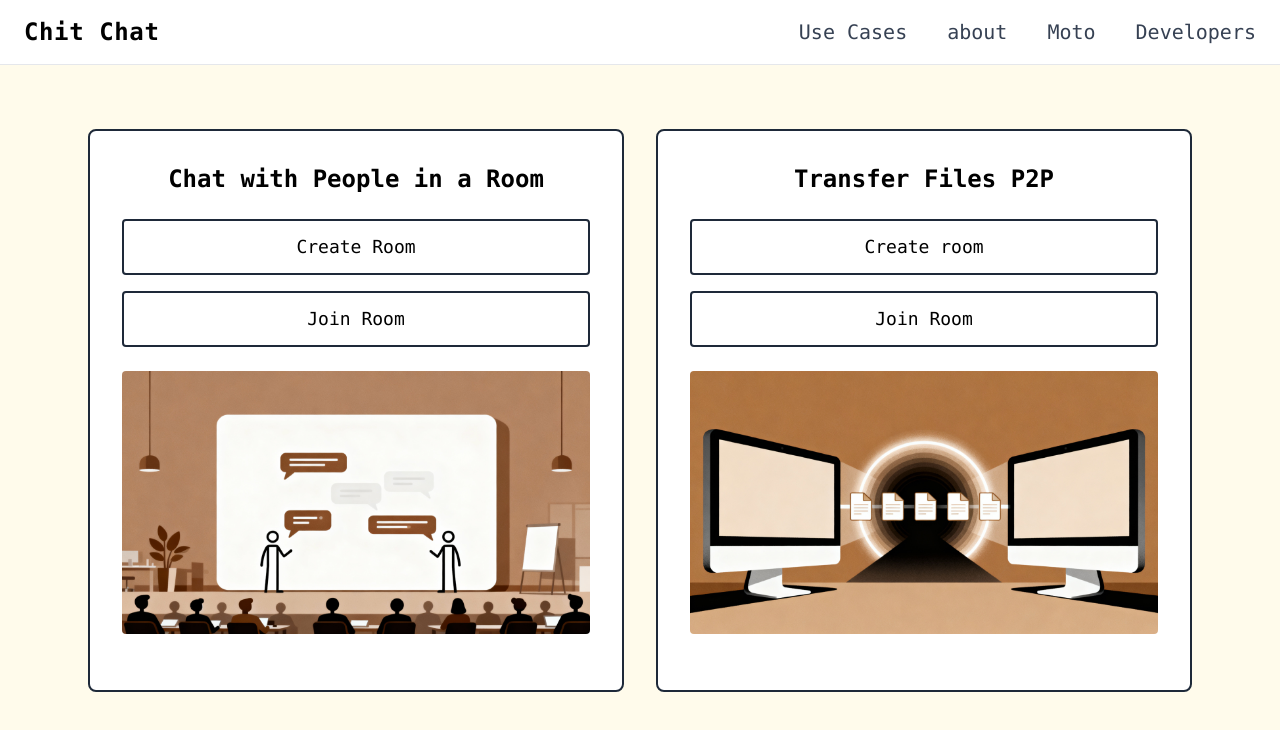
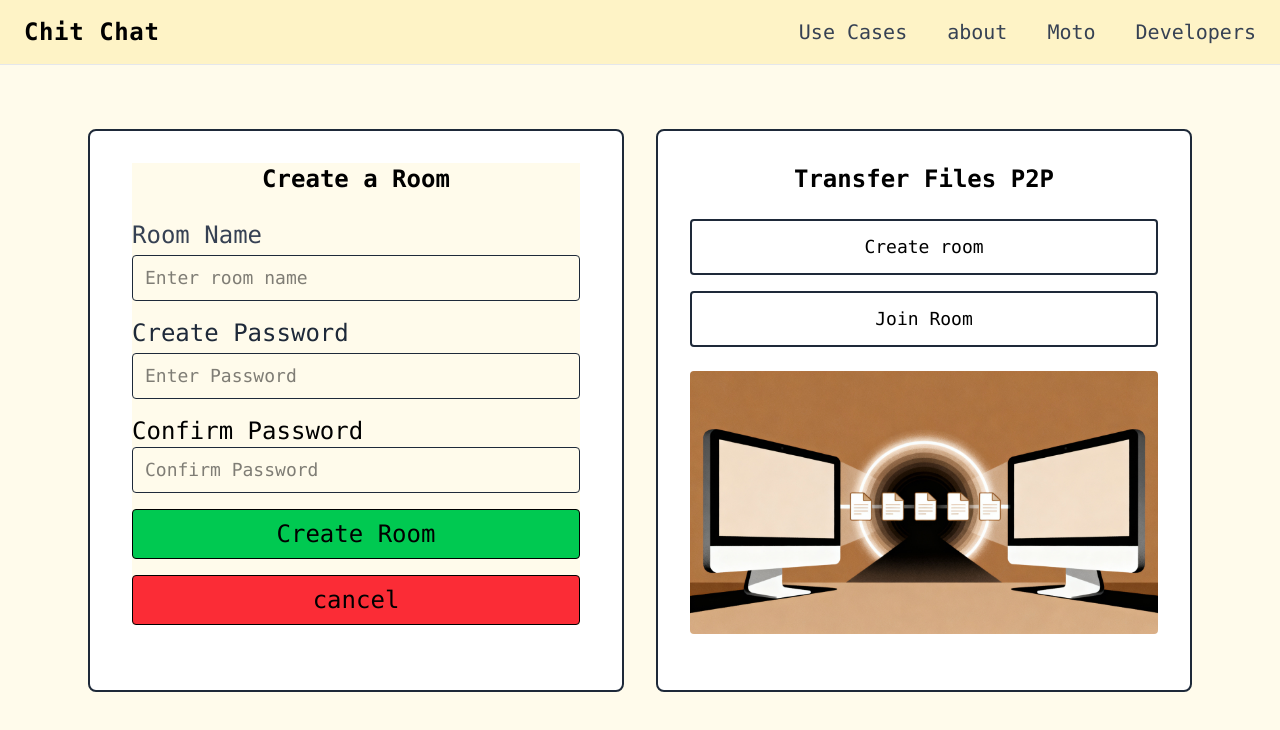
Before and after one commit to watterbottlee/Chat-app-Remastered, a React (Vite) app: page / in a window 1280 px wide. Both pictures are taken after a click on the button "Create Room". Shown: the top 730 px of the page. Built offline with nearby package versions, Linux system fonts and the light colour scheme.

Commit message:
sample forms added

```diff
--- /dev/null
+++ b/src/Forms/roomform.jsx
@@ -0,0 +1,130 @@
+import { use, useState } from "react";
+
+export function CreateRoomForm({onClose}){
+    const [roomid, setRoomId]=useState("");
+    const [roomPassword, setRoomPassword]= useState("");
+    const [confirmPassword, setConfirmPassword]= useState("");
+
+    return(
+        <form className="bg-amber-50 text-2xl border-gray-800 max-w-md font-mono mx-auto">
+            <h2 className="text-2xl font-bold mb-6 text-center">
+                Create a Room
+            </h2>
+             <div className="mb-4">
+        <label
+          className="block mb-1 text-gray-700"
+        >
+          Room Name
+        </label>
+        <input
+          type="text"
+          id="roomid"
+          value={roomid}
+          onChange={(e) => setRoomId(e.target.value)}
+          className="w-full border border-gray-800 rounded px-3 py-2 text-lg focus:outline-green-400"
+          placeholder="Enter room name"
+          required
+        />
+      </div>
+            <div className="mb-4">
+                <label className="block mb-1 text-gray-800">
+                    Create Password
+                </label>
+                <input
+                    className="w-full border border-gray-800 rounded px-3 py-2 text-lg focus:outline-green-400"
+                    type="password"
+                    id="roomPassword"
+                    value={roomPassword}
+                    onChange={(e)=>setRoomPassword(e.target.value)}
+                    placeholder="Enter Password"
+                    required
+                />
+            </div>
+            <div className="mb-4">
+                <label>
+                    Confirm Password
+                </label>
+                <input
+                    className="w-full border border-gray-800 rounded px-3 py-2 text-lg focus:outline-green-400"
+                    type="password"
+                    id="confirmPassword"
+                    value={confirmPassword}
+                    onChange={(e)=>setConfirmPassword(e.target.value)}
+                    placeholder="Confirm Password"
+                    required
+                />
+            </div>
+            <div>
+                <button className="w-full border mb-4 bg-green-500 rounded px-3 py-2 cursor-pointer hover:bg-green-600">
+                    Create Room
+                </button>
+                 <button
+                 type="button"
+                 className="w-full border bg-red-500 rounded px-3 py-2 cursor-pointer hover:bg-red-600"
+                 onClick={onClose}
+                 >
+                    cancel
+                </button>
+            </div>
+
+        </form>
+    )
+}
+export function JoinRoomForm({onClose}){
+    const [roomid, setRoomId]=useState("");
+    const [roomPassword, setRoomPassword]= useState("");
+
+    return(
+        <form className="bg-amber-50 text-2xl border-gray-800 max-w-md font-mono mx-auto">
+            <h2 className="text-2xl font-bold mb-6 text-center">
+                Join a Room
+            </h2>
+             <div className="mb-4">
+        <label
+          className="block mb-1 text-gray-700"
+        >
+          Room Name
+        </label>
+        <input
+          type="text"
+          id="roomid"
+          value={roomid}
+          onChange={(e) => setRoomId(e.target.value)}
+          className="w-full border border-gray-800 rounded px-3 py-2 text-lg focus:outline-blue-400"
+          placeholder="Enter room name"
+          required
+        />
+      </div>
+            <div className="mb-4">
+                <label className="block mb-1 text-gray-800">
+                    Create Password
+                </label>
+                <input
+                    className="w-full border border-gray-800 rounded px-3 py-2 text-lg focus:outline-blue-400"
+                    type="password"
+                    id="roomPassword"
+                    value={roomPassword}
+                    onChange={(e)=>setRoomPassword(e.target.value)}
+                    placeholder="Enter Password"
+                    required
+                />
+            </div>
+            <div>
+                <button
+                type="button"
+                className="w-full mb-4 border bg-blue-500 rounded px-3 py-2 cursor-pointer hover:bg-blue-600"
+                >
+                    Join Room
+                </button>
+                <button
+                type="button"
+                className="w-full border bg-red-500 rounded px-3 py-2 cursor-pointer hover:bg-red-600"
+                onClick={onClose}
+                >
+                    cancel
+                </button>
+            </div>
+
+        </form>
+    )
+}
--- a/src/Pages/homepage.jsx
+++ b/src/Pages/homepage.jsx
@@ -1,10 +1,12 @@
 import chatImage from '../assets/chat-room.png';
 import fileShareImage from '../assets/file-share.png';
+import { CreateRoomForm, JoinRoomForm } from '../Forms/roomform';
+import React, { useState } from 'react';
 
 
 function Navbar() {
     return (
-        <nav className="w-full bg-white border-b border-gray-200">
+        <nav className="w-full bg-amber-100 border-b border-gray-200">
             <div className="flex items-center justify-between h-16 px-6">
                 {/* Left-aligned brand */}
                 <div className="text-2xl font-bold font-mono tracking-wide">
@@ -30,6 +32,10 @@ function Navbar() {
     )
 }
 export function HomePage() {
+    const [dialog, setDialog] = useState(null); // 'create', 'join', or null
+
+    // Close dialog helper
+    const closeDialog = () => setDialog(null);
     return (
         <div className="min-h-screen bg-amber-50">
             <Navbar />
@@ -39,22 +45,29 @@ export function HomePage() {
                 <div className="grid grid-cols-2 gap-8">
 
                     {/* Left Column - Chat with People */}
-                    <div className="bg-white border-2 border-gray-800 rounded-lg p-8">
+                    <div id="left-area" className="bg-white border-2 border-gray-800 rounded-lg p-8">
+                        {dialog === null ? (
+                            <>
                                 <h2 className="text-2xl font-bold font-mono mb-6 text-center">
                                     Chat with People in a Room
                                 </h2>
 
                                 <div className="space-y-4">
-                            <button className="w-full bg-white border-2 border-gray-800 rounded py-3 px-6 font-mono text-lg hover:bg-green-400 transition cursor-pointer">
+                                    <button
+                                        className="w-full bg-white border-2 border-gray-800 rounded py-3 px-6 font-mono text-lg hover:bg-green-400 transition cursor-pointer"
+                                        onClick={() => setDialog('create')}
+                                    >
                                         Create Room
                                     </button>
 
-                            <button className="w-full bg-white border-2 border-gray-800 rounded py-3 px-6 font-mono text-lg hover:bg-blue-400 transition cursor-pointer">
+                                    <button
+                                        className="w-full bg-white border-2 border-gray-800 rounded py-3 px-6 font-mono text-lg hover:bg-blue-400 transition cursor-pointer"
+                                        onClick={() => setDialog('join')}
+                                    >
                                         Join Room
                                     </button>
                                 </div>
-                        <br/>
-                        {/* Vector image representing chat room */}
+                                <br />
                                 <div>
                                     <img
                                         src={chatImage}
@@ -63,9 +76,13 @@ export function HomePage() {
                                         style={{ aspectRatio: "16 / 9", objectFit: "contain" }}
                                     />
                                 </div>
-
+                            </>
+                        ) : dialog === 'create' ? (
+                            <CreateRoomForm onClose={closeDialog} />
+                        ) : (
+                            <JoinRoomForm onClose={closeDialog} />
+                        )}
                     </div>
-
                     {/* Right Column - Transfer Files */}
                     <div className="bg-white border-2 border-gray-800 rounded-lg p-8">
                         <h2 className="text-2xl font-bold font-mono mb-6 text-center">
@@ -81,7 +98,7 @@ export function HomePage() {
                                 Join Room
                             </button>
                         </div>
-                        <br/>
+                        <br />
                         <div>
                             <img
                                 src={fileShareImage}
@@ -91,9 +108,8 @@ export function HomePage() {
                             />
                         </div>
                     </div>
-
                 </div>
             </div>
         </div>
-    )
+    );
 }
```
Lines whose indentation alone changed are shown as unchanged.
